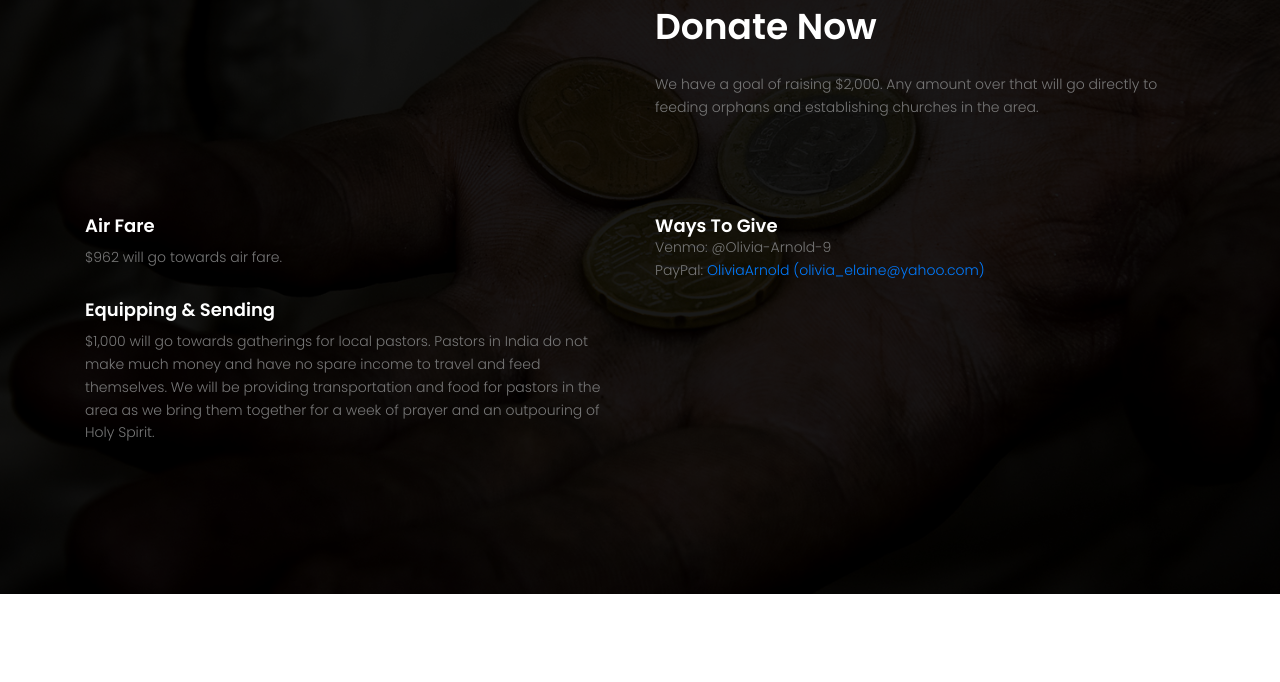
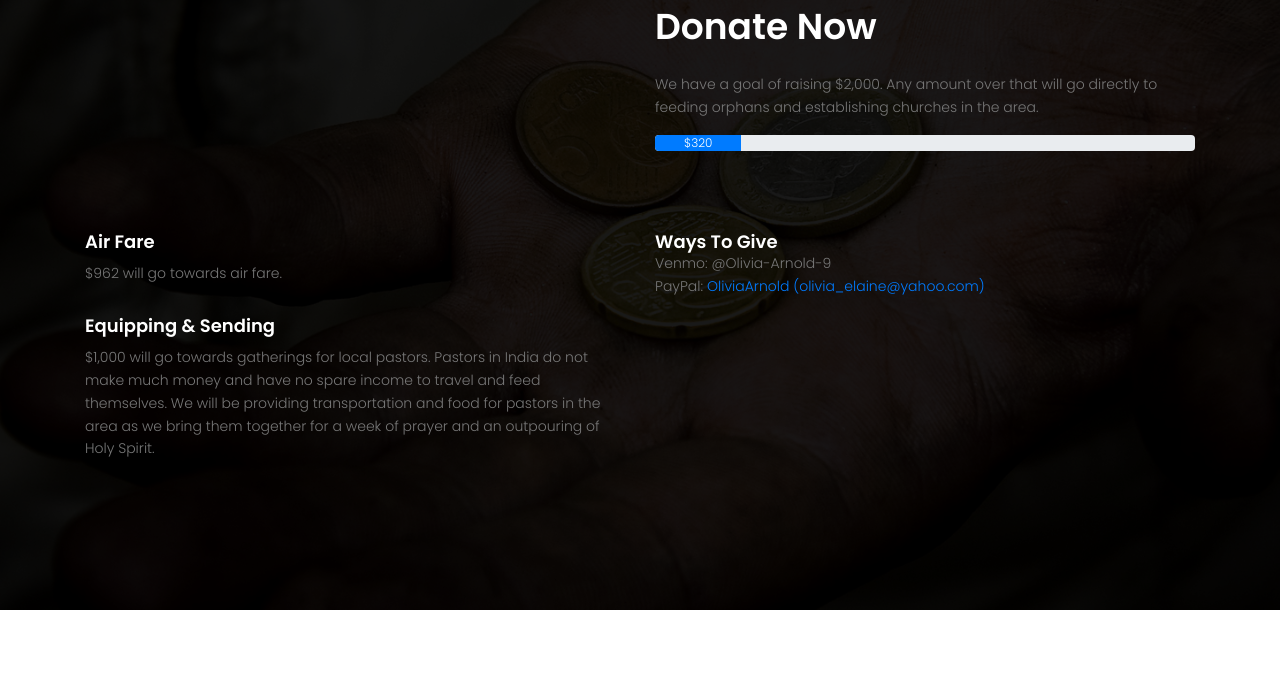
Before and after one commit to ContendChurch/sendme, a plain HTML site: page index.html in a window 1280 px wide. Shown: the part 2060-2742 px from the top of the page. Drawn offline with nearby package versions, Linux system fonts and the light colour scheme.

Commit message:
Add progress

```diff
--- a/index.html
+++ b/index.html
@@ -105,6 +105,10 @@
 							<p>
 								We have a goal of raising $2,000. Any amount over that will go directly to feeding orphans and establishing churches in the area.
 							</p>
+
+							<div class="progress">
+								<div class="progress-bar" role="progressbar" style="width: 16%;" aria-valuenow="25" aria-valuemin="0" aria-valuemax="100"><span style="padding: 10px">$320</span></div>
+							  </div>
 						</div>
 					</div>
 					<div class="row d-flex justify-content-center">
```
Also changed, not shown: 1 other file.
